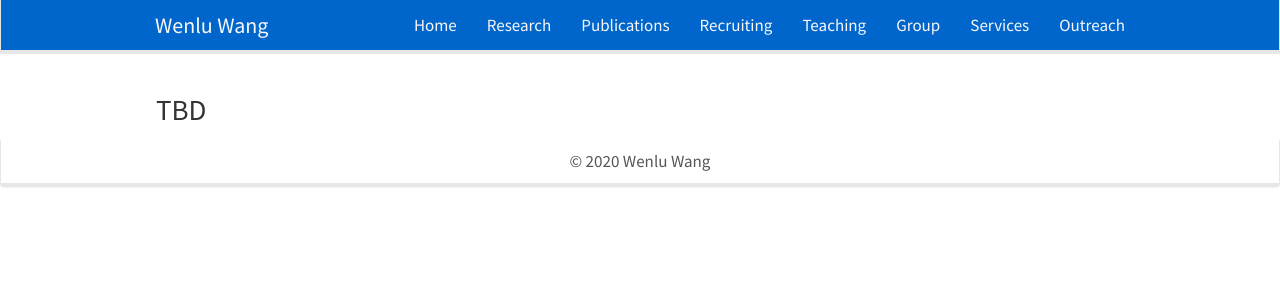
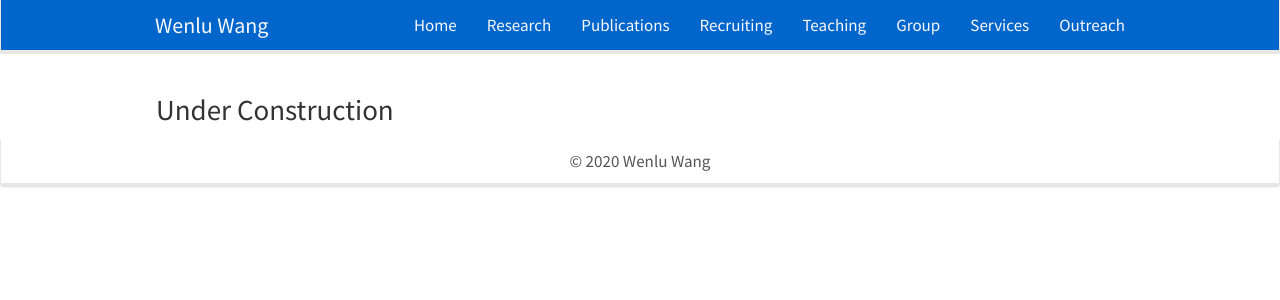
Before and after one commit to WENLU-W/WENLU-W.github.io, a Jekyll site: the page built from docs/_pages/team.md, in a window 1280 px wide. Shown: the top 300 px of the page. Built offline with Jekyll 4.4.1, drawn with Linux system fonts in a browser that asks for light colours; nearby versions of some CDN libraries.

Commit message:
Update team.md

```diff
--- a/docs/_pages/team.md
+++ b/docs/_pages/team.md
@@ -7,4 +7,4 @@ permalink: /team/
 ---
 
 
-### TBD
+### Under Construction
```
